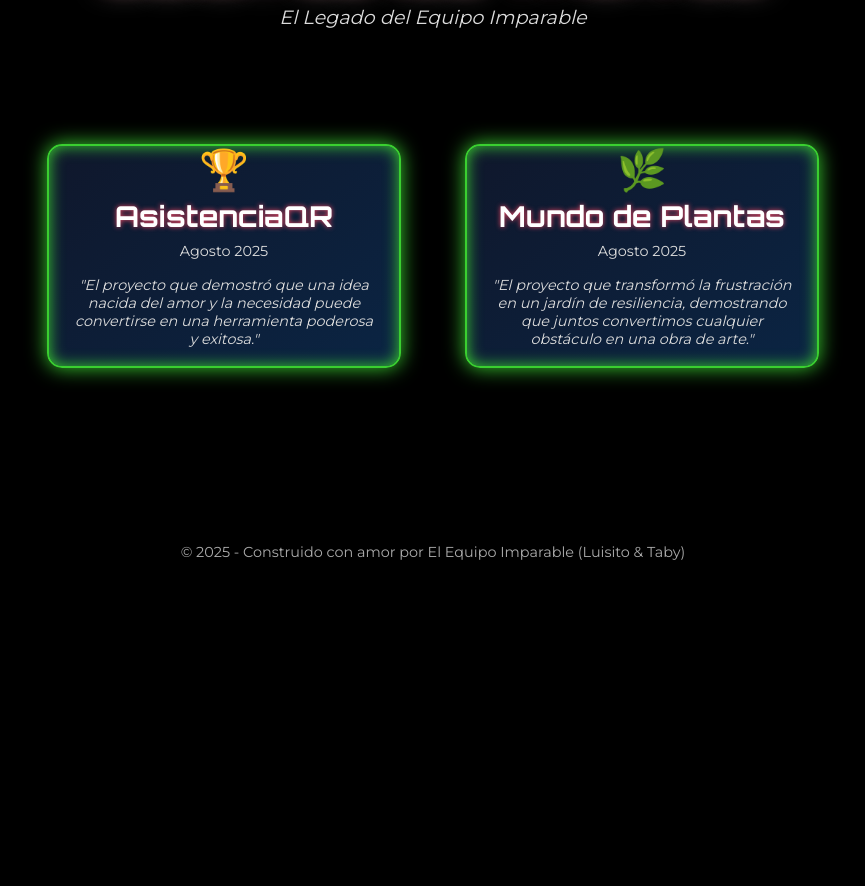
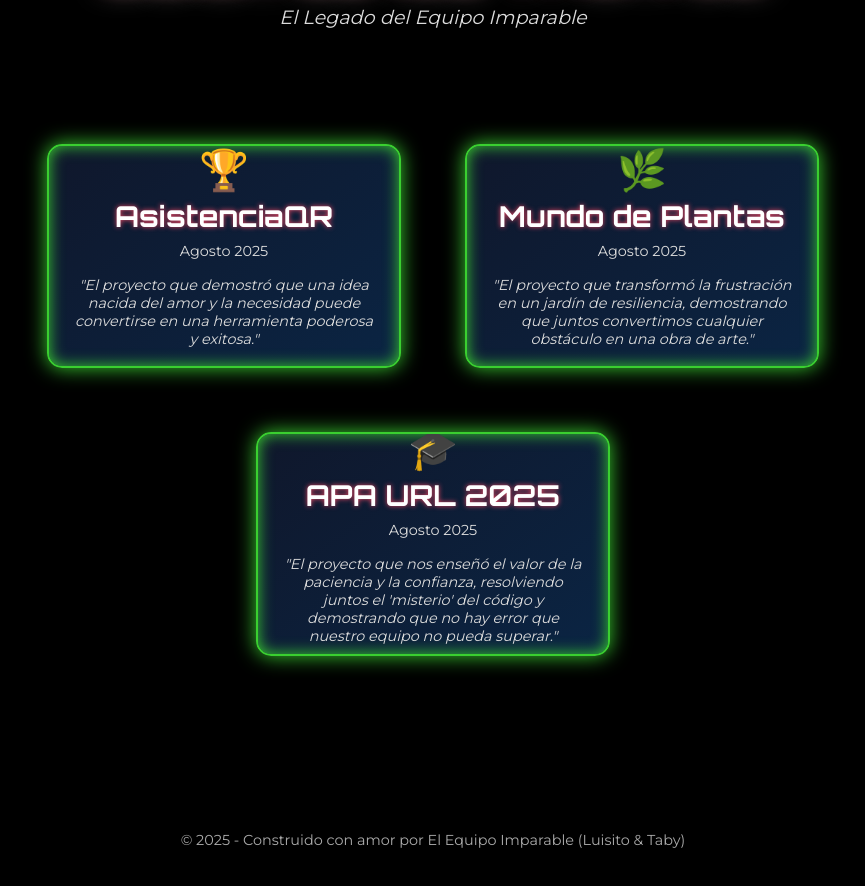
Before and after one commit to LuiguiP11/SalonTriunfos, a plain HTML site: page index.html in a window 1280 px wide. Shown: the part 216-1102 px from the top of the page, without its empty margins (207-1072 px from the left). Before the commit the page ends 823 px from the top, so only its background shows below. Drawn offline with Linux system fonts and the light colour scheme; a script that the page names is missing.

Commit message:
feat: Add 'APA URL 2025' plaque to the gallery

```diff
--- a/index.html
+++ b/index.html
@@ -41,6 +41,17 @@
                 </div>
             </div>
         </div>
+        <div class="plaque-container">
+            <div class="plaque" id="apa-url-2025">
+                <div class="plaque-shine"></div>
+                <div class="plaque-content">
+                    <div class="plaque-icon">🎓</div>
+                    <h2 class="plaque-title">APA URL 2025</h2>
+                    <p class="plaque-date">Agosto 2025</p>
+                    <p class="plaque-description">"El proyecto que nos enseñó el valor de la paciencia y la confianza, resolviendo juntos el 'misterio' del código y demostrando que no hay error que nuestro equipo no pueda superar."</p>
+                </div>
+            </div>
+        </div>
         <!-- Aquí irán más placas conmemorativas -->
     </main>
 
```
